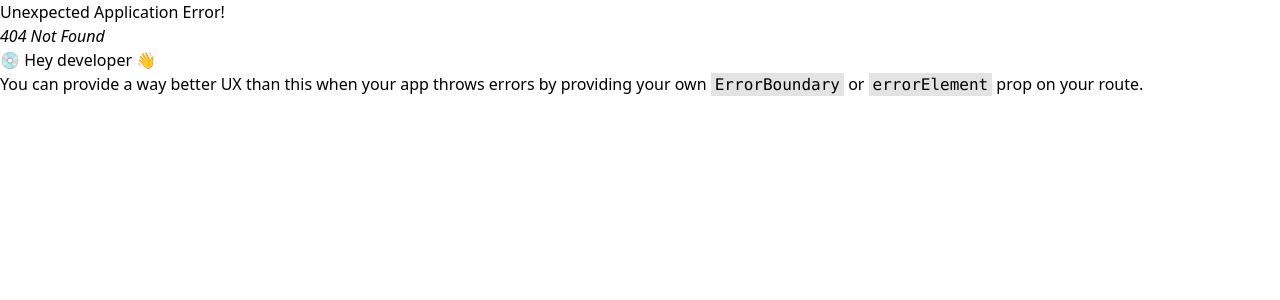
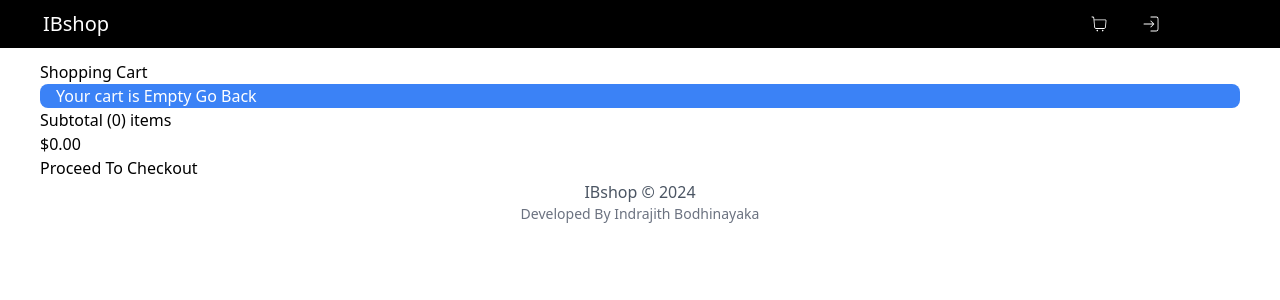
Before and after one commit to codeIndrajith/e-commerce-platform, a React (Create React App) app in the folder front-end/: page /cart in a window 1280 px wide. Before the commit this address had no page. Shown: the top 300 px of the page. Built offline with nearby package versions, Linux system fonts and the light colour scheme.

Commit message:
Cart screen
create many functionality in this section. cart handle and cart screen display etc...

```diff
--- a/front-end/src/index.js
+++ b/front-end/src/index.js
@@ -12,12 +12,14 @@
 import HomeScreen from './screens/HomeScreen';
 import ProductScreen from './screens/ProductScreen';
 import store from './store';
+import CartScreen from './screens/CartScreen';
 
 const router = createBrowserRouter(
   createRoutesFromElements(
     <Route path="/" element={<App />}>
       <Route index={true} path="/" element={<HomeScreen />} />
       <Route path="/product/:id" element={<ProductScreen />} />
+      <Route path="/cart" element={<CartScreen />} />
     </Route>
   )
 );
--- /dev/null
+++ b/front-end/src/screens/CartScreen.jsx
@@ -0,0 +1,96 @@
+import React from 'react';
+import { useSelector } from 'react-redux';
+import { useDispatch } from 'react-redux';
+import { Link, useNavigate } from 'react-router-dom';
+import { FaTrash } from 'react-icons/fa';
+import { Alert } from '@material-tailwind/react';
+import { addToCart } from '../slices/cartSlice';
+
+const CartScreen = () => {
+  const dispatch = useDispatch();
+  const navigate = useNavigate();
+  const cart = useSelector((state) => state.cart);
+  const { cartItems } = cart;
+
+  const addToCartHandler = async (product, qty) => {
+    dispatch(addToCart({ ...product, qty }));
+  };
+  return (
+    <div>
+      <div>
+        <h1>Shopping Cart</h1>
+        {cartItems.length === 0 ? (
+          <Alert color="blue">
+            <span>Your cart is Empty</span> <Link to="/">Go Back</Link>
+          </Alert>
+        ) : (
+          <div>
+            {cartItems.map((item) => (
+              <div>
+                <div key={item._id}>
+                  <div>
+                    <img src={item.image} alt={item.name} />
+                  </div>
+                </div>
+                <div>
+                  <Link to={`/product/${item._id}`}>{item.name}</Link>
+                </div>
+                <div>
+                  <span>{item.price}</span>
+                </div>
+                <div>
+                  <form className="flex justify-start items-center space-x-4">
+                    <label htmlFor="quantity" className="block mb-2">
+                      Quantity
+                    </label>
+                    <select
+                      name=""
+                      id=""
+                      value={item.qty}
+                      onChange={(e) =>
+                        addToCartHandler(item, Number(e.target.value))
+                      }
+                      className="block w-1/2 sm:w-1/2 md:w-1/2 lg:w-1/4 px-4 py-2 border border-gray-300 rounded-md shadow-sm focus:outline-none focus:border-blue-400 focus:ring focus:ring-blue-200"
+                    >
+                      {[...Array(parseInt(item.countInStock)).keys()].map(
+                        (index) => (
+                          <option key={index + 1} value={index + 1}>
+                            {index + 1}
+                          </option>
+                        )
+                      )}
+                    </select>
+                  </form>
+                </div>
+                <div>
+                  <button type="button">
+                    <FaTrash />
+                  </button>
+                </div>
+              </div>
+            ))}
+          </div>
+        )}
+      </div>
+
+      <div>
+        <h2>
+          Subtotal ({cartItems.reduce((acc, item) => acc + item.qty, 0)}) items
+        </h2>
+        <p>
+          $
+          {cartItems
+            .reduce((acc, item) => acc + item.qty * item.price, 0)
+            .toFixed(2)}
+        </p>
+        <div>
+          <button type="button" disabled={cartItems.length === 0}>
+            Proceed To Checkout
+          </button>
+        </div>
+      </div>
+    </div>
+  );
+};
+
+export default CartScreen;
```
